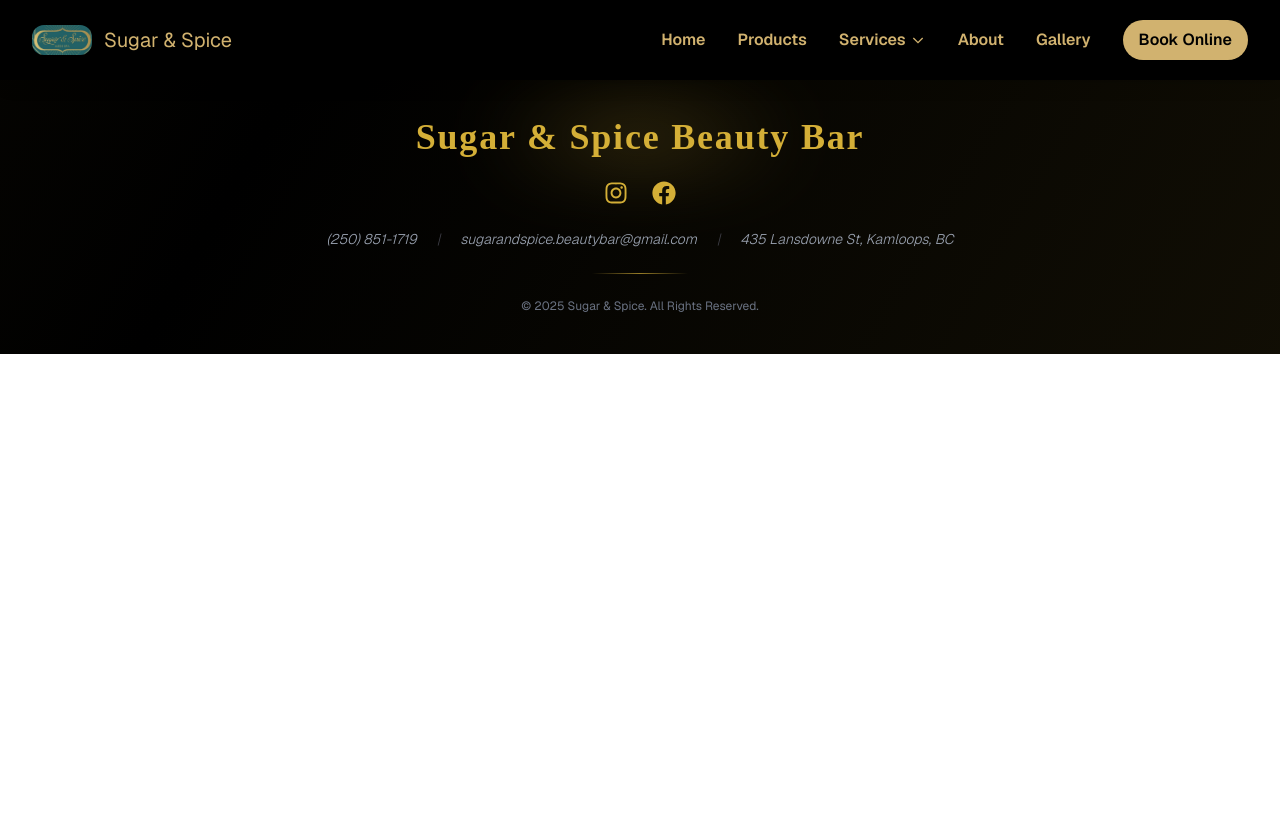
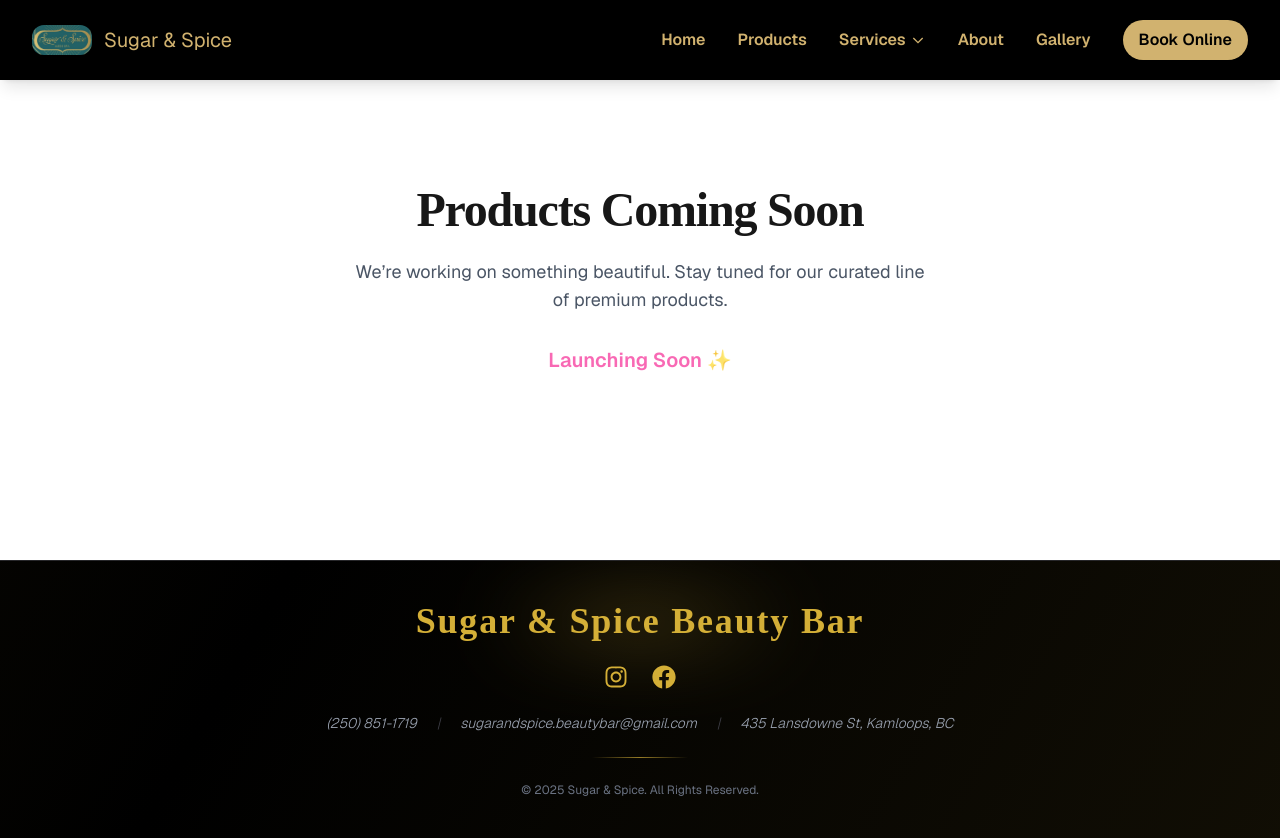
Before and after one commit to caged-brush/sugarspice, a Next.js app in the folder client/sugarandspice/: page /products in a window 1280 px wide. Before the commit the page ends 800 px from the top, so only its background shows below. Built offline with nearby package versions, Linux system fonts and the light colour scheme; a web font is replaced by a local one.

Commit message:
refactor: update page component structure and enhance product launch messaging

```diff
--- a/client/sugarandspice/src/app/products/page.js
+++ b/client/sugarandspice/src/app/products/page.js
@@ -7,16 +7,28 @@
   description: "Kamloops' Original Lash & Brow Studio est. 2008",
 };
 
-const page = () => {
+const Page = () => {
   return (
     <>
       <Header />
-      <div>
-        <h1 className="text-3xl font-bold text-center mt-10">COMING SOON!</h1>
-      </div>
+
+      <section className="flex flex-col items-center justify-center text-center h-[70vh] px-4">
+        <h1 className="text-5xl font-bold mb-6 tracking-tight">
+          Products Coming Soon
+        </h1>
+        <p className="text-lg text-gray-600 max-w-xl mb-8">
+          We’re working on something beautiful. Stay tuned for our curated line
+          of premium products.
+        </p>
+
+        <div className="animate-pulse text-pink-500 font-semibold text-xl">
+          Launching Soon ✨
+        </div>
+      </section>
+
       <Footer />
     </>
   );
 };
 
-export default page;
+export default Page;
```
